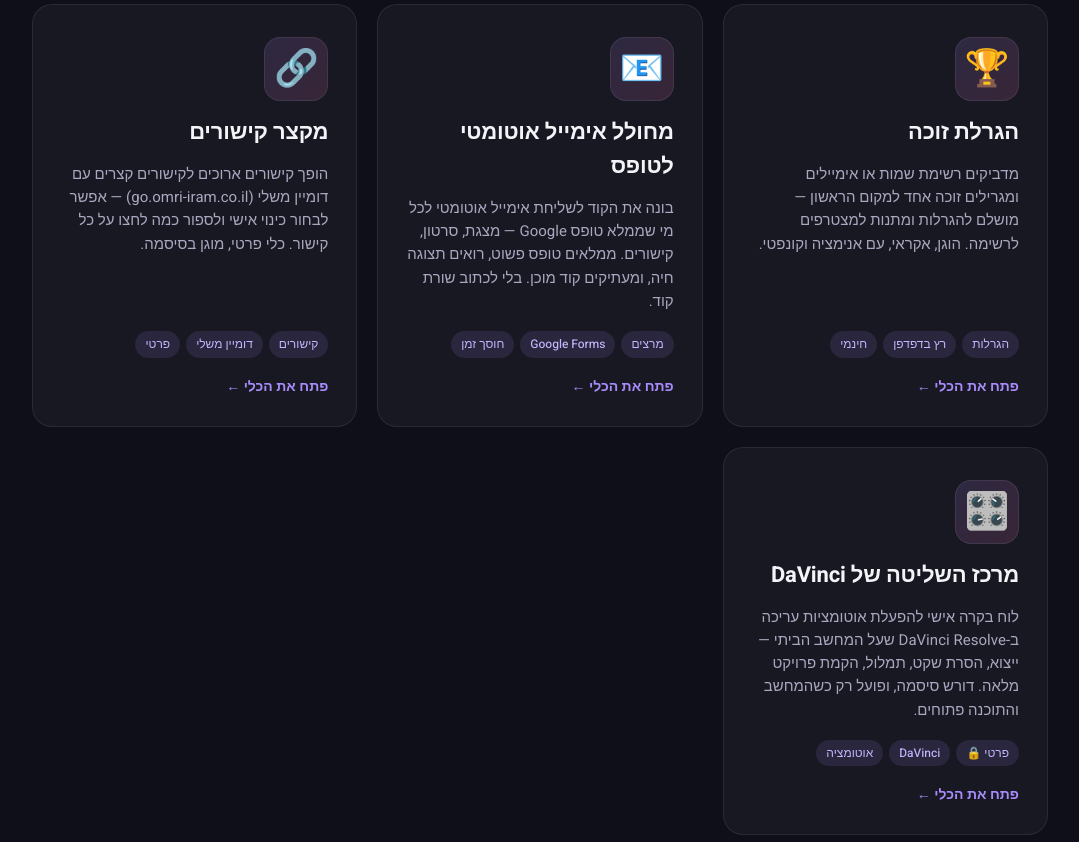
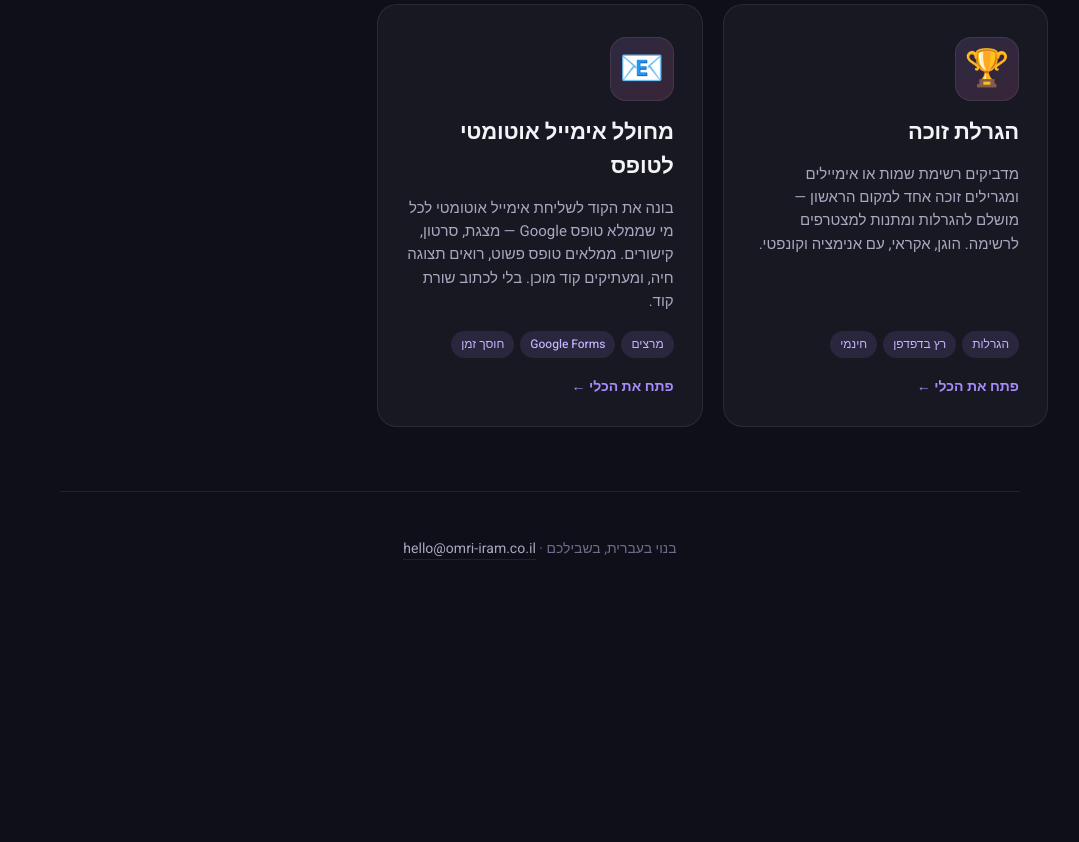
Before and after one commit to omri-il/tools-hub, a plain HTML site: page index.html in a window 1280 px wide. Shown: the part 778-1620 px from the top of the page, without its empty margins (100-1179 px from the left). After the commit the page ends 1399 px from the top, so only its background shows below. Drawn offline with Linux system fonts and the light colour scheme.

Commit message:
hub: remove private tools (shortener, DaVinci) from the public page
They now live only on the password-protected private hub (go.omri-iram.co.il/my/).

Co-Authored-By: Claude Opus 4.8 (1M context) <noreply@anthropic.com>

```diff
--- a/index.html
+++ b/index.html
@@ -87,30 +87,6 @@
       <span class="tool-cta">פתח את הכלי ←</span>
     </a>
 
-    <a class="tool-card" href="shortener/" rel="noopener">
-      <div class="tool-icon" aria-hidden="true">🔗</div>
-      <h2 class="tool-title">מקצר קישורים</h2>
-      <p class="tool-desc">הופך קישורים ארוכים לקישורים קצרים עם דומיין משלי (go.omri-iram.co.il) — אפשר לבחור כינוי אישי ולספור כמה לחצו על כל קישור. כלי פרטי, מוגן בסיסמה.</p>
-      <span class="tool-tags">
-        <span class="tag">קישורים</span>
-        <span class="tag">דומיין משלי</span>
-        <span class="tag">פרטי</span>
-      </span>
-      <span class="tool-cta">פתח את הכלי ←</span>
-    </a>
-
-    <a class="tool-card" href="https://go.omri-iram.co.il/davinci/" target="_blank" rel="noopener">
-      <div class="tool-icon" aria-hidden="true">🎛️</div>
-      <h2 class="tool-title">מרכז השליטה של DaVinci</h2>
-      <p class="tool-desc">לוח בקרה אישי להפעלת אוטומציות עריכה ב-DaVinci Resolve שעל המחשב הביתי — ייצוא, הסרת שקט, תמלול, הקמת פרויקט מלאה. דורש סיסמה, ופועל רק כשהמחשב והתוכנה פתוחים.</p>
-      <span class="tool-tags">
-        <span class="tag">פרטי 🔒</span>
-        <span class="tag">DaVinci</span>
-        <span class="tag">אוטומציה</span>
-      </span>
-      <span class="tool-cta">פתח את הכלי ←</span>
-    </a>
-
   </main>
 
   <footer class="site-footer">
```
